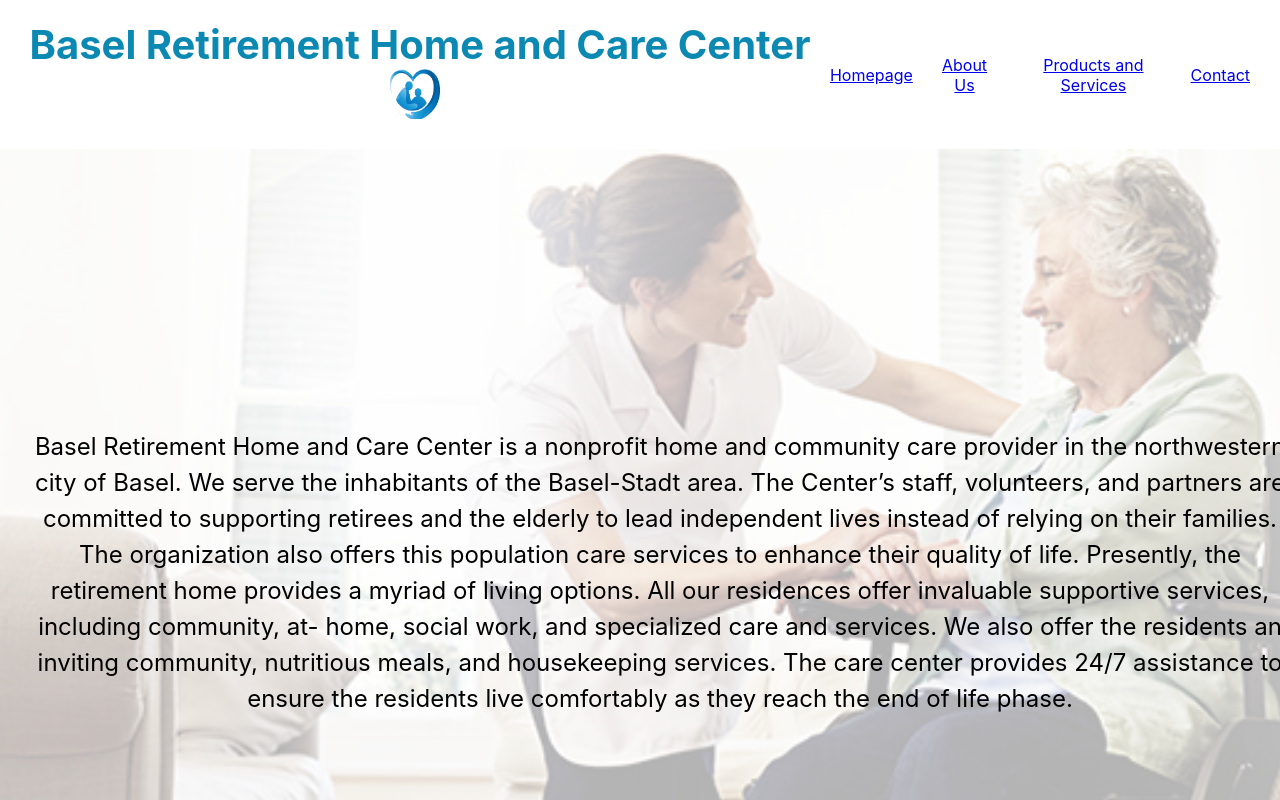
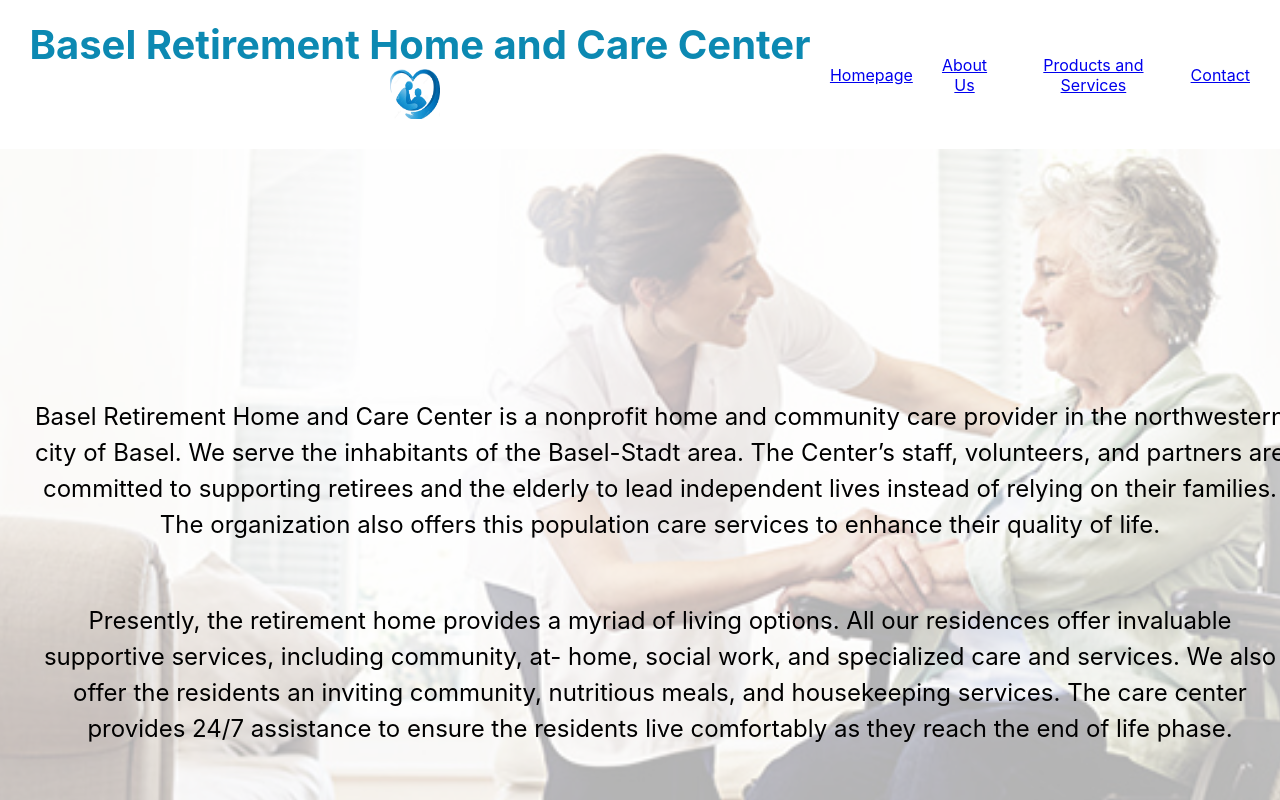
Before and after one commit to Finyasy/organization-website, a React (Create React App) app: page / in a window 1280 px wide. Shown: the top 800 px of the page. Built offline with nearby package versions, Linux system fonts and the light colour scheme.

Commit message:
separated the paragraphs into two

```diff
--- a/src/components/Homepage.js
+++ b/src/components/Homepage.js
@@ -10,7 +10,7 @@ const Homepage = () => {
       backgroundPosition: 'center',
       width: '100%',
       height: '100%',
-      position: 'absolute'
+      position: 'absolute',
     }}>
 
 <div className="homepage-text-container">
@@ -20,7 +20,10 @@ const Homepage = () => {
           northwestern city of Basel. We serve the inhabitants of the Basel-Stadt area. The Center’s staff,
           volunteers, and partners are committed to supporting retirees and the elderly to lead independent
           lives instead of relying on their families. The organization also offers this population care
-          services to enhance their quality of life. Presently, the retirement home provides a myriad of
+          services to enhance their quality of life.
+          </p>
+          <p>
+          Presently, the retirement home provides a myriad of
           living options. All our residences offer invaluable supportive services, including community, at-
           home, social work, and specialized care and services. We also offer the residents an inviting
           community, nutritious meals, and housekeeping services. The care center provides 24/7
```
